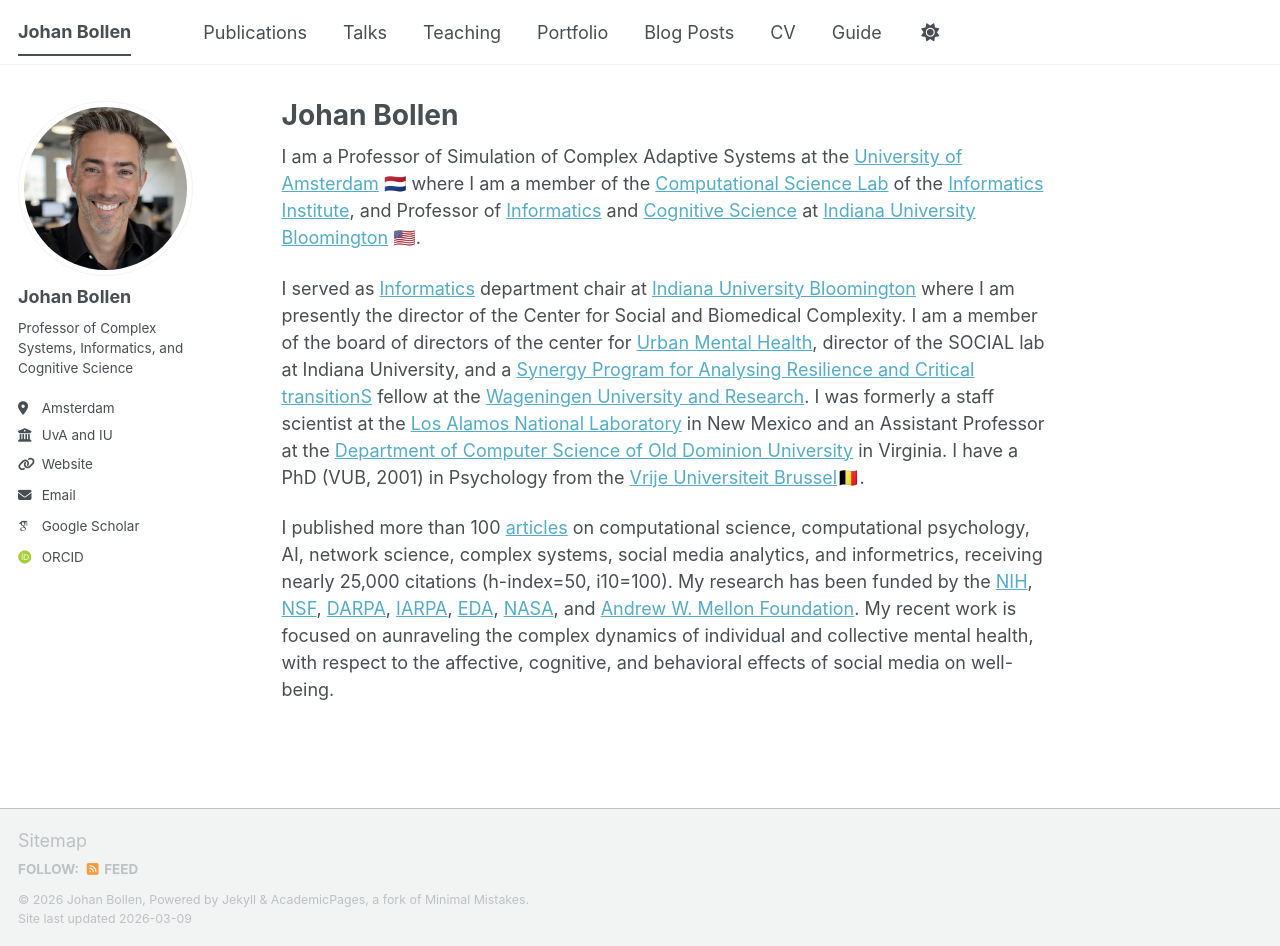
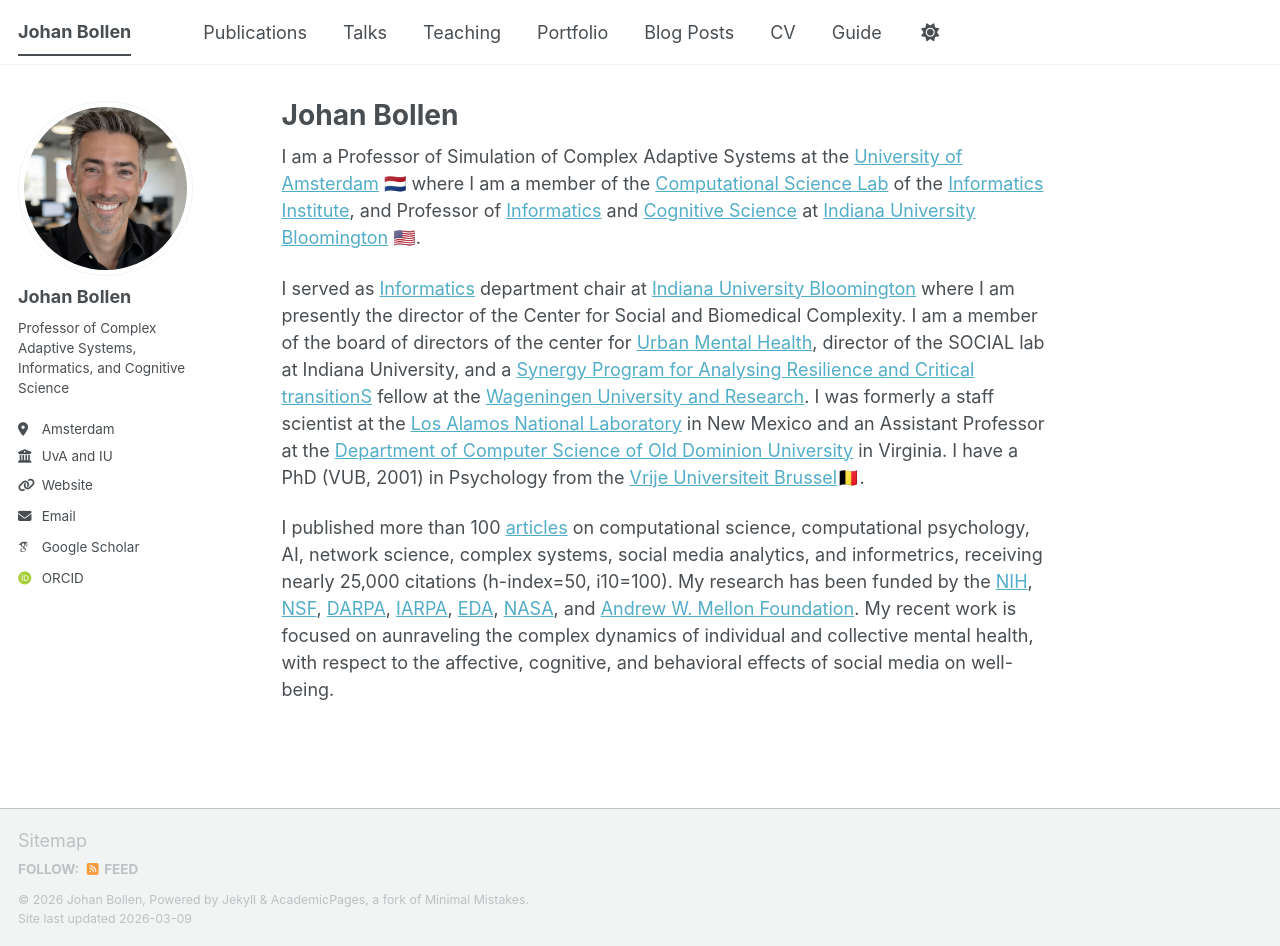
Before and after one commit to jbollen/jbollen.github.io, a Jekyll site: the page built from _pages/about.md, in a window 1280 px wide and 946 px high. Built offline with Jekyll 4.4.1, drawn with Linux system fonts in a browser that asks for light colours; some web fonts are replaced; a script bundle is joined from its source files by our own code; library files that are not in the unit come from our copies.

Commit message:
Update _config.yml

```diff
--- a/_config.yml
+++ b/_config.yml
@@ -26,7 +26,7 @@
   avatar           : "profile.png"
   name             : "Johan Bollen"
   pronouns         : # example: "she/her"
-  bio              : "Professor of Complex Systems, Informatics, and Cognitive Science"
+  bio              : "Professor of Complex Adaptive Systems, Informatics, and Cognitive Science"
   location         : "Amsterdam"
   employer         : "UvA and IU"
   uri              : "https://www.uva.nl/profiel/b/o/j.l.t.m.bollen/j.l.t.m.bollen.html"
```
